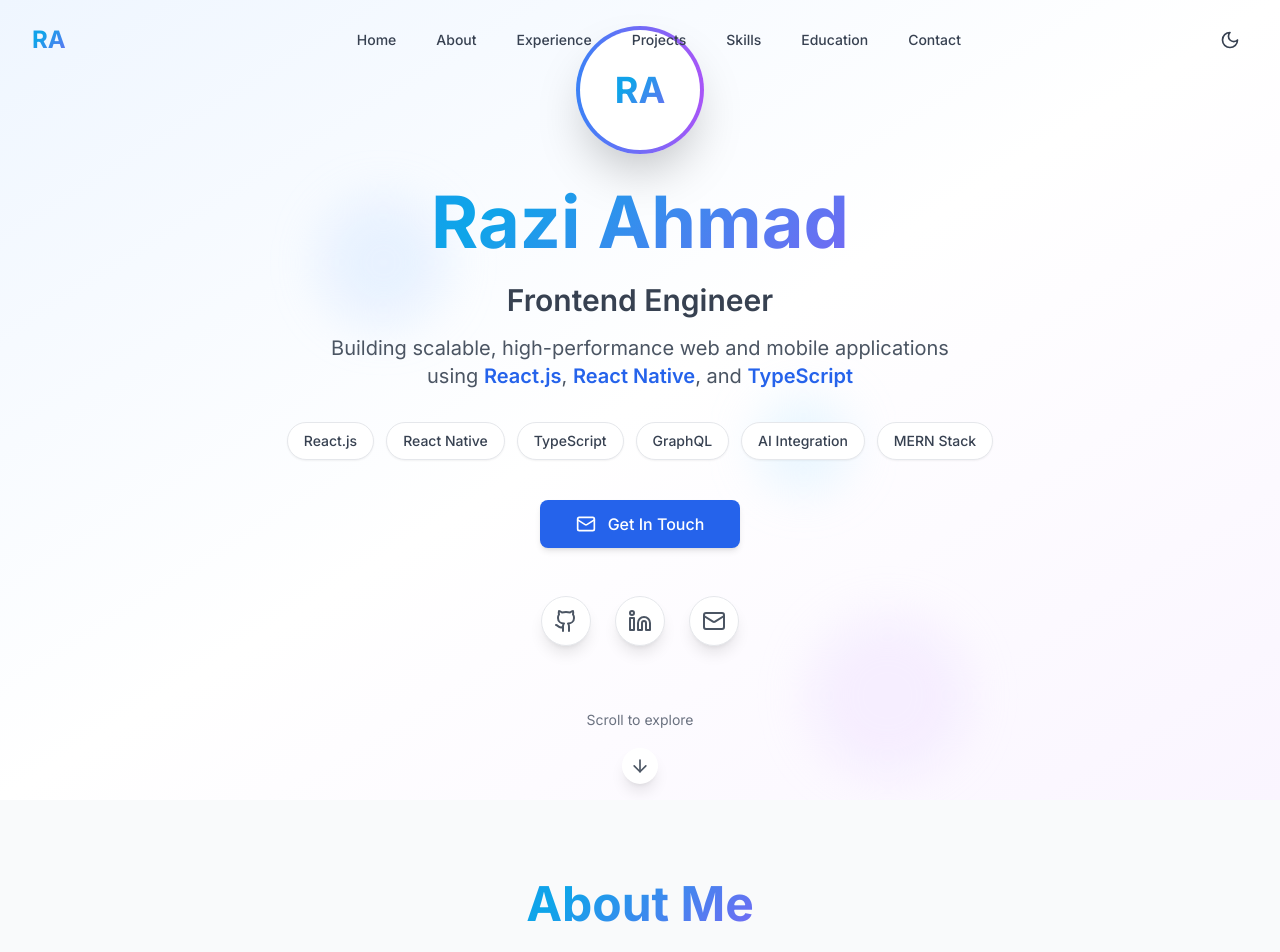
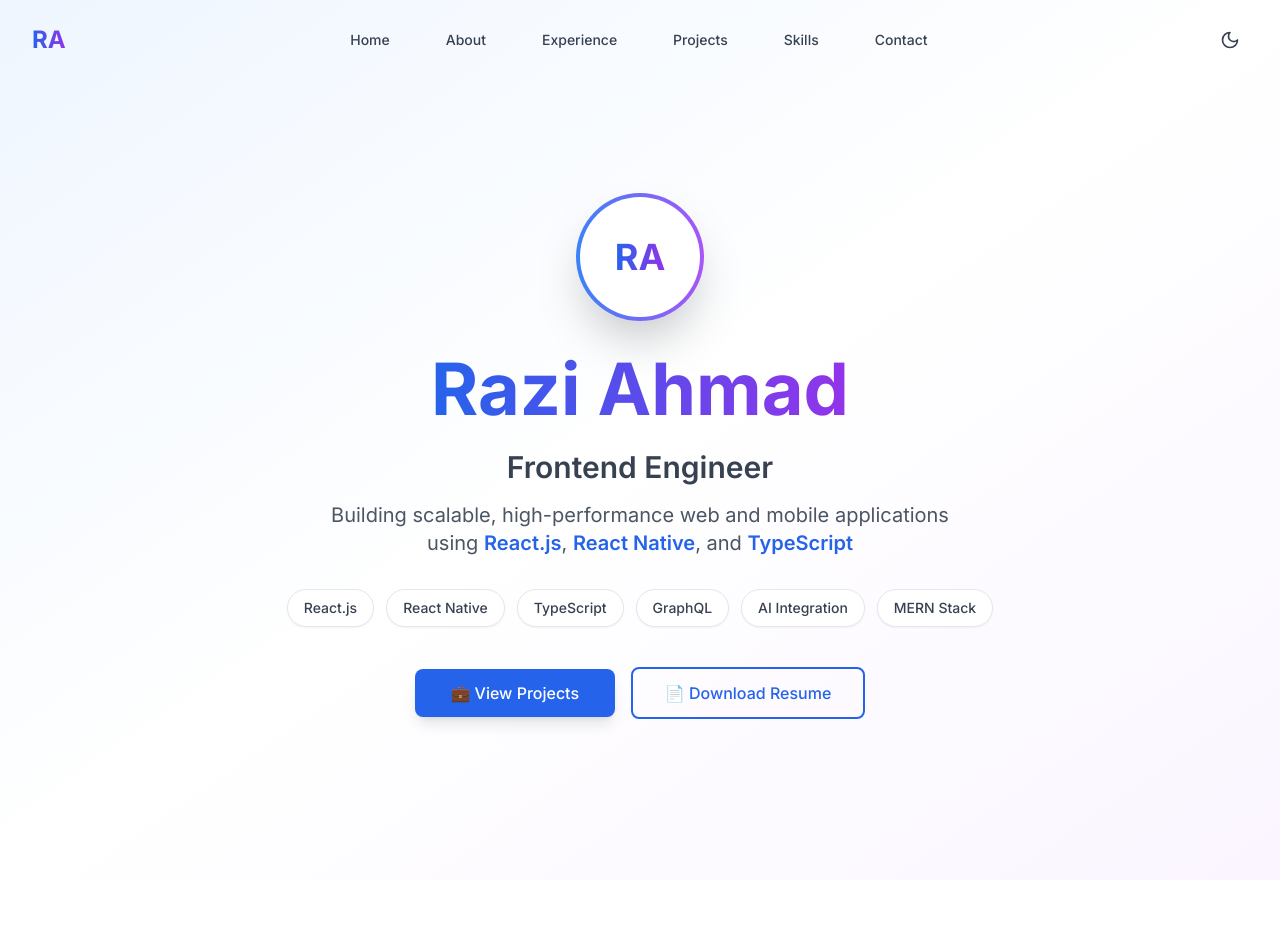
Before and after one commit to raziahmad854/razi-ahmad-portfolio, a Next.js app: page / in a window 1280 px wide. Shown: the top 952 px of the page. Built offline with nearby package versions, Linux system fonts and the light colour scheme.

Commit message:
fixed the right margin issue

```diff
--- a/app/components/Header.tsx
+++ b/app/components/Header.tsx
@@ -1,24 +1,20 @@
 'use client'
 
 import { useState, useEffect } from 'react'
-import { motion, AnimatePresence } from 'framer-motion'
-import { Menu, X } from 'lucide-react'
-import { scrollToSection } from '../lib/utils'
-import ThemeToggle from './ui/ThemeToggle'
-import Button from './ui/Button'
+import { Menu, X, Sun, Moon } from 'lucide-react'
 
 const Header = () => {
   const [isMenuOpen, setIsMenuOpen] = useState(false)
   const [scrolled, setScrolled] = useState(false)
+  const [theme, setTheme] = useState<'light' | 'dark'>('light')
 
   const navItems = [
-    { label: 'Home', href: 'hero' },
-    { label: 'About', href: 'about' },
-    { label: 'Experience', href: 'experience' },
-    { label: 'Projects', href: 'projects' },
-    { label: 'Skills', href: 'skills' },
-    { label: 'Education', href: 'education' },
-    { label: 'Contact', href: 'contact' },
+    { label: 'Home', href: '#home' },
+    { label: 'About', href: '#about' },
+    { label: 'Experience', href: '#experience' },
+    { label: 'Projects', href: '#projects' },
+    { label: 'Skills', href: '#skills' },
+    { label: 'Contact', href: '#contact' },
   ]
 
   useEffect(() => {
@@ -29,100 +25,96 @@ const Header = () => {
     return () => window.removeEventListener('scroll', handleScroll)
   }, [])
 
-  const handleNavClick = (href: string) => {
-    scrollToSection(href)
+  const toggleTheme = () => {
+    const newTheme = theme === 'light' ? 'dark' : 'light'
+    setTheme(newTheme)
+    document.documentElement.classList.toggle('dark')
+  }
+
+  const scrollToSection = (href: string) => {
+    const element = document.querySelector(href)
+    if (element) {
+      element.scrollIntoView({ behavior: 'smooth' })
+    }
     setIsMenuOpen(false)
   }
 
   return (
-    <motion.header
-      initial={{ y: -100, opacity: 0 }}
-      animate={{ y: 0, opacity: 1 }}
+    <header
       className={`fixed top-0 left-0 right-0 z-50 transition-all duration-300 ${
         scrolled
-          ? 'glass backdrop-blur-md shadow-lg'
+          ? 'bg-white/80 dark:bg-gray-900/80 backdrop-blur-md shadow-lg'
           : 'bg-transparent'
       }`}
     >
+      {/* Container for content alignment */}
       <nav className="container mx-auto px-4 sm:px-6 lg:px-8">
         <div className="flex items-center justify-between h-16 md:h-20">
           {/* Logo */}
-          <motion.div
-            whileHover={{ scale: 1.05 }}
-            whileTap={{ scale: 0.95 }}
-            className="flex-shrink-0 cursor-pointer"
-            onClick={() => handleNavClick('hero')}
+          <button
+            onClick={() => scrollToSection('#home')}
+            className="flex-shrink-0 cursor-pointer hover:opacity-80 transition-opacity"
           >
-            <span className="text-2xl font-bold gradient-text">RA</span>
-          </motion.div>
+            <span className="text-2xl font-bold bg-gradient-to-r from-blue-600 to-purple-600 bg-clip-text text-transparent">
+              RA
+            </span>
+          </button>
 
           {/* Desktop Navigation */}
-          <div className="hidden md:block">
-            <div className="ml-10 flex items-baseline space-x-4">
-              {navItems.map((item, index) => (
-                <motion.button
+          <div className="hidden md:flex items-center space-x-8">
+            {navItems.map((item) => (
+              <button
                 key={item.href}
-                  initial={{ opacity: 0, y: -20 }}
-                  animate={{ opacity: 1, y: 0 }}
-                  transition={{ delay: index * 0.1 }}
-                  whileHover={{ scale: 1.05 }}
-                  whileTap={{ scale: 0.95 }}
-                  onClick={() => handleNavClick(item.href)}
-                  className="text-gray-700 dark:text-gray-300 hover:text-primary-600 dark:hover:text-primary-400 px-3 py-2 rounded-md text-sm font-medium transition-colors duration-200"
+                onClick={() => scrollToSection(item.href)}
+                className="text-gray-700 dark:text-gray-300 hover:text-blue-600 dark:hover:text-blue-400 px-3 py-2 rounded-md text-sm font-medium transition-colors duration-200"
               >
                 {item.label}
-                </motion.button>
+              </button>
             ))}
-            </div>
           </div>
 
           {/* Theme Toggle & Mobile Menu Button */}
           <div className="flex items-center space-x-4">
-            <ThemeToggle />
+            <button
+              onClick={toggleTheme}
+              className="p-2 rounded-full hover:bg-gray-100 dark:hover:bg-gray-800 transition-colors"
+              aria-label="Toggle theme"
+            >
+              {theme === 'dark' ? (
+                <Sun size={20} className="text-yellow-500" />
+              ) : (
+                <Moon size={20} className="text-gray-700" />
+              )}
+            </button>
 
             {/* Mobile menu button */}
-            <div className="md:hidden">
-              <Button
-                variant="ghost"
-                size="sm"
+            <button
               onClick={() => setIsMenuOpen(!isMenuOpen)}
-                className="p-2"
+              className="md:hidden p-2 rounded-md hover:bg-gray-100 dark:hover:bg-gray-800 transition-colors"
             >
               {isMenuOpen ? <X size={20} /> : <Menu size={20} />}
-              </Button>
-            </div>
+            </button>
           </div>
         </div>
 
         {/* Mobile Navigation */}
-        <AnimatePresence>
         {isMenuOpen && (
-            <motion.div
-              initial={{ opacity: 0, height: 0 }}
-              animate={{ opacity: 1, height: 'auto' }}
-              exit={{ opacity: 0, height: 0 }}
-              transition={{ duration: 0.3 }}
-              className="md:hidden overflow-hidden"
-            >
-              <div className="px-2 pt-2 pb-3 space-y-1 glass rounded-lg mt-2 mb-4">
-                {navItems.map((item, index) => (
-                  <motion.button
+          <div className="md:hidden pb-4">
+            <div className="px-2 pt-2 pb-3 space-y-1 bg-white dark:bg-gray-900 rounded-lg shadow-lg mt-2">
+              {navItems.map((item) => (
+                <button
                   key={item.href}
-                    initial={{ opacity: 0, x: -20 }}
-                    animate={{ opacity: 1, x: 0 }}
-                    transition={{ delay: index * 0.1 }}
-                    onClick={() => handleNavClick(item.href)}
-                    className="text-gray-700 dark:text-gray-300 hover:text-primary-600 dark:hover:text-primary-400 block px-3 py-2 rounded-md text-base font-medium transition-colors duration-200 w-full text-left"
+                  onClick={() => scrollToSection(item.href)}
+                  className="text-gray-700 dark:text-gray-300 hover:text-blue-600 dark:hover:text-blue-400 block px-3 py-2 rounded-md text-base font-medium transition-colors duration-200 w-full text-left"
                 >
                   {item.label}
-                  </motion.button>
+                </button>
               ))}
             </div>
-            </motion.div>
+          </div>
         )}
-        </AnimatePresence>
       </nav>
-    </motion.header>
+    </header>
   )
 }
 
--- a/app/page.tsx
+++ b/app/page.tsx
@@ -1,23 +1,76 @@
-'use client'
-
-import Hero from './components/sections/Hero'
-import About from './components/sections/About'
-import Experience from './components/sections/Experience'
-import Projects from './components/sections/Projects'
-import Skills from './components/sections/Skills'
-import Education from './components/sections/Education'
-import Contact from './components/sections/Contact'
-
 export default function Home() {
   return (
     <div className="min-h-screen">
-      <Hero />
-      <About />
-      <Experience />
-      <Projects />
-      <Skills />
-      <Education />
-      <Contact />
+      {/* Hero Section - Full Width Background */}
+      <section id="home" className="min-h-screen bg-gradient-to-br from-blue-50 via-white to-purple-50 dark:from-gray-900 dark:via-gray-800 dark:to-purple-900/20">
+        {/* Content Container - Constrained Width */}
+        <div className="container mx-auto px-4 sm:px-6 lg:px-8 pt-20">
+          <div className="min-h-screen flex items-center justify-center">
+            <div className="text-center max-w-4xl mx-auto">
+              {/* Avatar */}
+              <div className="mb-8">
+                <div className="w-32 h-32 mx-auto rounded-full bg-gradient-to-r from-blue-500 to-purple-500 p-1 shadow-2xl">
+                  <div className="w-full h-full rounded-full bg-white dark:bg-gray-900 flex items-center justify-center">
+                    <span className="text-4xl font-bold bg-gradient-to-r from-blue-600 to-purple-600 bg-clip-text text-transparent">RA</span>
+                  </div>
+                </div>
+              </div>
+
+              {/* Name & Title */}
+              <h1 className="text-5xl md:text-7xl font-bold mb-6">
+                <span className="bg-gradient-to-r from-blue-600 to-purple-600 bg-clip-text text-transparent">Razi Ahmad</span>
+              </h1>
+
+              <h2 className="text-2xl md:text-3xl font-semibold text-gray-700 dark:text-gray-300 mb-4">
+                Frontend Engineer
+              </h2>
+
+              <p className="text-lg md:text-xl text-gray-600 dark:text-gray-400 max-w-2xl mx-auto leading-relaxed mb-8">
+                Building scalable, high-performance web and mobile applications using{' '}
+                <span className="font-semibold text-blue-600 dark:text-blue-400">React.js</span>,{' '}
+                <span className="font-semibold text-blue-600 dark:text-blue-400">React Native</span>, and{' '}
+                <span className="font-semibold text-blue-600 dark:text-blue-400">TypeScript</span>
+              </p>
+
+              {/* Tech Stack Tags */}
+              <div className="flex flex-wrap justify-center gap-3 mb-10">
+                {['React.js', 'React Native', 'TypeScript', 'GraphQL', 'AI Integration', 'MERN Stack'].map((tech) => (
+                  <span
+                    key={tech}
+                    className="px-4 py-2 bg-white dark:bg-gray-800 rounded-full border border-gray-200 dark:border-gray-700 text-sm font-medium text-gray-700 dark:text-gray-300 shadow-sm hover:shadow-md transition-shadow"
+                  >
+                    {tech}
+                  </span>
+                ))}
+              </div>
+
+              {/* CTA Buttons */}
+              <div className="flex flex-col sm:flex-row gap-4 justify-center items-center mb-12">
+                <button className="min-w-[200px] px-8 py-3 bg-blue-600 hover:bg-blue-700 text-white rounded-lg font-medium transition-colors shadow-lg hover:shadow-xl">
+                  💼 View Projects
+                </button>
+                <button className="min-w-[200px] px-8 py-3 border-2 border-blue-600 text-blue-600 dark:text-blue-400 dark:border-blue-400 hover:bg-blue-600 hover:text-white dark:hover:bg-blue-600 rounded-lg font-medium transition-colors">
+                  📄 Download Resume
+                </button>
+              </div>
+            </div>
+          </div>
+        </div>
+      </section>
+
+      {/* About Section - Example */}
+      <section id="about" className="py-20 bg-white dark:bg-gray-900">
+        <div className="container mx-auto px-4 sm:px-6 lg:px-8">
+          <h2 className="text-4xl font-bold text-center mb-8">
+            <span className="bg-gradient-to-r from-blue-600 to-purple-600 bg-clip-text text-transparent">About Me</span>
+          </h2>
+          <p className="text-gray-600 dark:text-gray-400 text-center max-w-3xl mx-auto">
+            Frontend Engineer with 2+ years of experience building scalable applications.
+          </p>
+        </div>
+      </section>
+
+      {/* Add more sections as needed */}
     </div>
   )
 }
```
Lines whose indentation alone changed are shown as unchanged.
